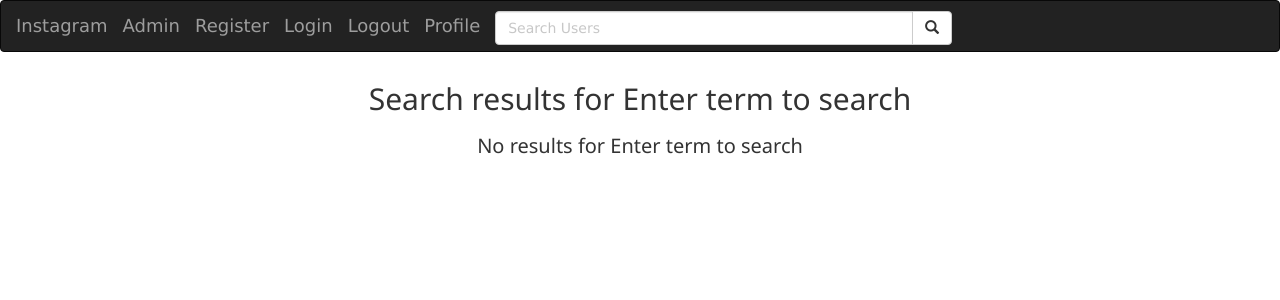
After one commit to nziokaivy/instagram, a Django app: page /search/ in a window 1280 px wide. The commit adds this page. Shown: the top 300 px of the page. Run offline with Django 3.2, Linux system fonts and the light colour scheme; some libraries are stand-ins or nearby versions; some web fonts are replaced.

Commit message:
add search functionality

```diff
--- a/photos/templates/base.html
+++ b/photos/templates/base.html
@@ -26,6 +26,20 @@
                     <a class="navbar-brand" href="/logout">Logout</a>
                     <a class="navbar-brand" href="{%url 'profile'%}">Profile</a>
 
+
+                    <form  class= "w3 center"style="margin-top:10px; margin-left:auto;margin-right:auto; width: 50%;" class="navbar-form" role="search" action="{% url 'search' %}">
+
+                        <div class="input-group">
+                          <input type="text" class="form-control" placeholder="Search Users" name="image">
+
+                          <div class="input-group-btn">
+                            <button class="btn btn-default" type="submit"><i class="glyphicon glyphicon-search"></i></button>
+                          </div>
+
+                        </div>
+
+                      </form>
+
                   </div>
                 </div>
               </nav>
--- /dev/null
+++ b/photos/templates/search.html
@@ -0,0 +1,30 @@
+{% extends 'base.html' %}
+
+{% block content %}
+<div class="container top">
+    <div class="row">
+        <div class="col-md-12 text-center">
+            <h2 class="font2">Search results for {{message}}</h2>
+        </div>
+    </div>
+    <div class="row">
+        {% if profiles %}
+            {% for profile in profiles %}
+            <div class="col-md-3 home-images search-results">
+                {% if profile.prof_pic %}
+                <img src="{{profile.profile_photo.cdn_url}}" alt="profile-photo">
+                {% else %}
+                <img src="/static/images/default.jpeg" alt="avatar">
+                {% endif %}
+                <p class="username">{{profile.user.username}} </p>
+                <p><a class="btn btn-primary" href="{% url 'profile' username=profile.user.username %}">View Profile</a></p>
+            </div>
+            {% endfor %}
+        {% else %}
+            <div class="col-md-12 text-center">
+                <h4 class="font1">No results for {{message}} </h4>
+            </div>
+        {% endif %}
+    </div>
+</div>
+{% endblock %}
--- a/photos/urls.py
+++ b/photos/urls.py
@@ -9,6 +9,7 @@ urlpatterns = [
     url(r'^accounts/profile/', views.profile, name = 'profile'),
     url(r'^likes/$', views.like_image, name='like_image'),
     url(r'^image/(?P<image_id>\d+)', views.image, name='image'),
+    url(r'^search/', views.search, name='search'),
 ]
 
 if settings.DEBUG:
--- a/photos/views.py
+++ b/photos/views.py
@@ -15,15 +15,18 @@ def home(request):
     return render(request,'index.html', {'images':images, 'profile':profile})
 
 
-@login_required(login_url='/accounts/login/')
-def profile(request):
 
-    user = request.user
+def profile(request, username):
+    profile = User.objects.get(username=username)
+    # print(profile.id)
+    try:
+        profile_details = Profile.get_by_id(profile.id)
+    except:
+        profile_details = Profile.filter_by_id(profile.id)
+    images = Image.get_profile_images(profile.id)
+    title = f'@{profile.username} Instagram photos and videos'
 
-    images = Image.objects.all().filter(id=user.id)
-
-    return render(request, 'profile.html', {'images':images})
-
+    return render(request, 'profile/profile.html', {'title':title, 'profile':profile, 'profile_details':profile_details, 'images':images})
 def image(request,image_id):
 
     images = Image.get_image_id(image_id)
@@ -56,3 +59,15 @@ def like_image(request):
         is_liked = True
 
     return HttpResponseRedirect(images.get_absolute_url())
+
+def search(request):
+    if 'search' in request.GET and request.GET['search']:
+        search_term = request.GET.get('search')
+        profiles = Profile.search_profile(search_term)
+        message = f'{search_term}'
+
+        return render(request, 'search.html',{'message':message, 'profiles':profiles})
+    else:
+        message = 'Enter term to search'
+
+        return render(request, 'search.html', {'message':message})
```
